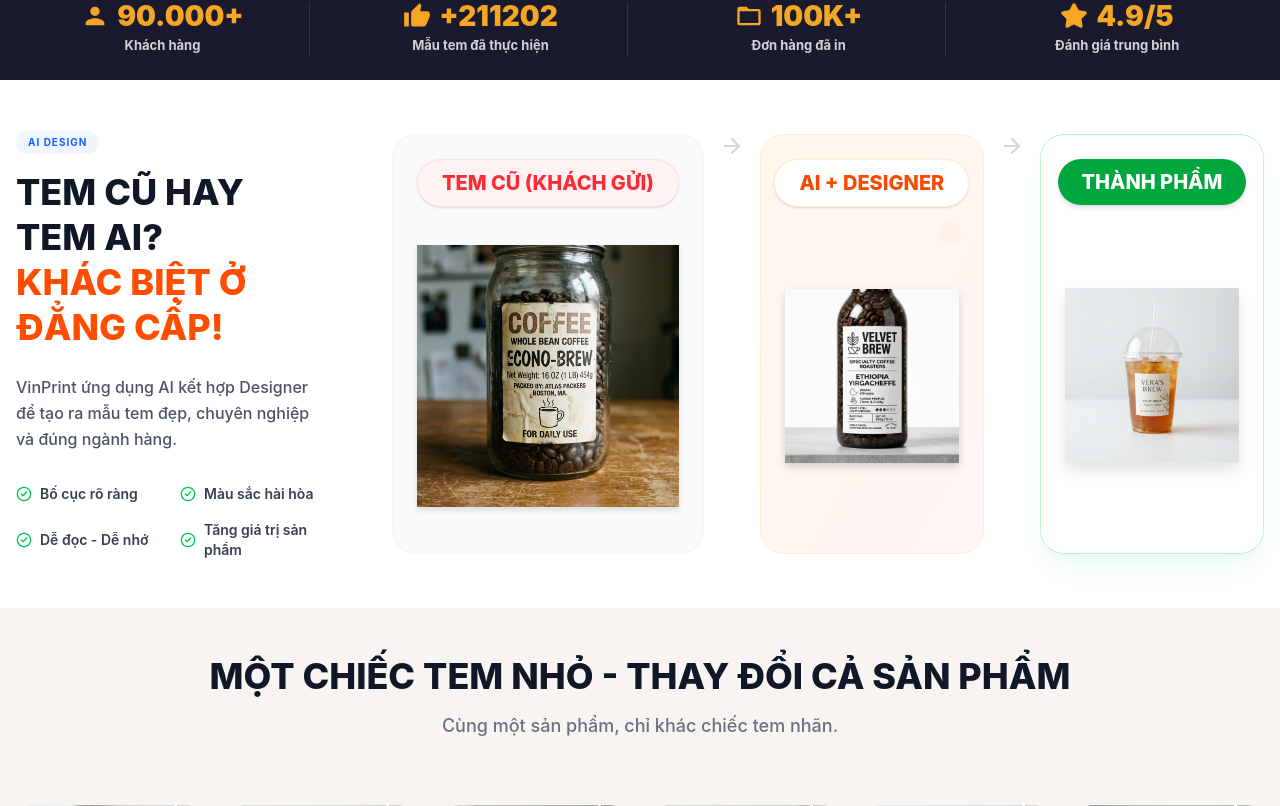
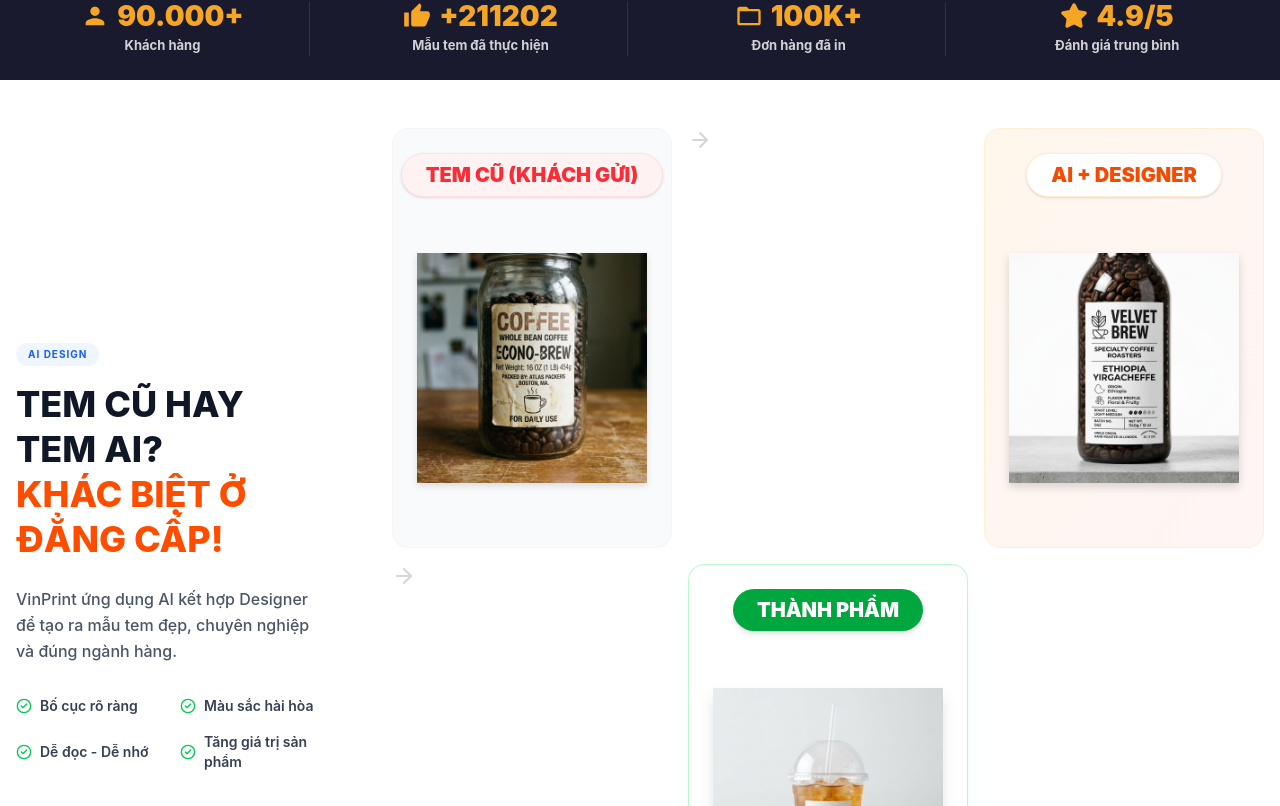
Before and after one commit to cdrvietnam-tech/vinprint, a Next.js app: page / in a window 1280 px wide. Shown: the part 834-1640 px from the top of the page. Built offline with nearby package versions, Linux system fonts and the light colour scheme; a web font is replaced by a local one.

Commit message:
style: enhance mobile layout to 3 columns grid, compact cards and add scroll-to-top

```diff
--- a/app/components/home/AIDesignFlow.tsx
+++ b/app/components/home/AIDesignFlow.tsx
@@ -90,14 +90,15 @@
           </div>
 
           {/* Right Flow & Checklist */}
-          <div className="lg:flex-1 w-full flex flex-row xl:flex-row overflow-x-auto xl:overflow-x-visible scrollbar-none snap-x snap-mandatory gap-4 justify-start xl:justify-between pb-4 xl:pb-0">
+          <div className="lg:flex-1 w-full grid grid-cols-3 gap-2 md:gap-4 justify-between">
 
             {/* Step 1 */}
-            <div className="flex-shrink-0 w-[280px] sm:w-[320px] xl:w-auto xl:flex-1 bg-gray-50 rounded-3xl p-6 border border-gray-100 flex flex-col items-center justify-center min-h-[320px] xl:min-h-[420px] snap-center">
-              <div className="text-[20px] font-extrabold text-red-500 uppercase mb-4 bg-red-50 border border-red-100 px-6 py-2 rounded-full shadow-sm text-center whitespace-nowrap">
-                Tem cũ (Khách gửi)
+            <div className="bg-gray-50 rounded-2xl p-2 sm:p-4 xl:p-6 border border-gray-100 flex flex-col items-center justify-center min-h-[140px] sm:min-h-[220px] md:min-h-[320px] xl:min-h-[420px]">
+              <div className="text-[10px] sm:text-xs xl:text-[20px] font-black text-red-500 uppercase mb-2 sm:mb-4 bg-red-50 border border-red-100 px-1.5 py-0.5 sm:px-4 sm:py-1.5 xl:px-6 xl:py-2 rounded-full shadow-sm text-center whitespace-nowrap">
+                <span className="xl:hidden">Tem cũ</span>
+                <span className="hidden xl:inline">Tem cũ (Khách gửi)</span>
               </div>
-              <div className="flex-1 w-full relative">
+              <div className="flex-1 w-full relative min-h-[80px] sm:min-h-[120px] md:min-h-[180px] xl:min-h-0">
                 <AnimatePresence mode="wait">
                   <motion.div
                     key={currentIndex}
@@ -105,7 +106,7 @@
                     animate={{ opacity: 1, scale: 1 }}
                     exit={{ opacity: 0, scale: 1.1 }}
                     transition={{ duration: 0.5 }}
-                    className="absolute inset-0 flex items-center justify-center"
+                    className="absolute inset-0 flex items-center justify-center scale-90 sm:scale-100"
                   >
                     {currentCombo.old}
                   </motion.div>
@@ -116,12 +117,13 @@
             <ArrowRight className="hidden xl:block w-6 h-6 text-gray-300 shrink-0" />
 
             {/* Step 2 */}
-            <div className="flex-shrink-0 w-[280px] sm:w-[320px] xl:w-auto xl:flex-1 bg-orange-50/50 rounded-3xl p-6 border border-orange-100 flex flex-col items-center justify-center min-h-[320px] xl:min-h-[420px] relative overflow-hidden snap-center">
+            <div className="bg-orange-50/50 rounded-2xl p-2 sm:p-4 xl:p-6 border border-orange-100 flex flex-col items-center justify-center min-h-[140px] sm:min-h-[220px] md:min-h-[320px] xl:min-h-[420px] relative overflow-hidden">
               <div className="absolute inset-0 bg-gradient-to-br from-orange-100/30 to-pink-100/30 pointer-events-none" />
-              <div className="text-[20px] font-extrabold text-orange-600 uppercase mb-4 bg-white px-6 py-2 rounded-full shadow-sm z-10 border border-orange-100 text-center whitespace-nowrap">
-                AI + Designer
+              <div className="text-[10px] sm:text-xs xl:text-[20px] font-black text-orange-600 uppercase mb-2 sm:mb-4 bg-white px-1.5 py-0.5 sm:px-4 sm:py-1.5 xl:px-6 xl:py-2 rounded-full shadow-sm z-10 border border-orange-100 text-center whitespace-nowrap">
+                <span className="xl:hidden">Thiết kế AI</span>
+                <span className="hidden xl:inline">AI + Designer</span>
               </div>
-              <div className="flex-1 w-full relative z-10 flex items-center justify-center">
+              <div className="flex-1 w-full relative z-10 flex items-center justify-center min-h-[80px] sm:min-h-[120px] md:min-h-[180px] xl:min-h-0">
                 <AnimatePresence mode="wait">
                   <motion.div
                     key={currentIndex}
@@ -129,25 +131,25 @@
                     animate={{ opacity: 1, scale: 1 }}
                     exit={{ opacity: 0, scale: 1.1 }}
                     transition={{ duration: 0.5 }}
-                    className="absolute inset-0 flex items-center justify-center"
+                    className="absolute inset-0 flex items-center justify-center scale-90 sm:scale-100"
                   >
                     {currentCombo.ai}
                   </motion.div>
                 </AnimatePresence>
                 {/* Ping nodes */}
-                <div className="absolute top-1 right-1 w-3 h-3 bg-orange-400 rounded-full animate-ping" />
-                <div className="absolute bottom-2 left-1 w-2.5 h-2.5 bg-pink-400 rounded-full animate-ping" style={{ animationDelay: '0.8s' }} />
+                <div className="absolute top-1 right-1 w-2 h-2 sm:w-3 sm:h-3 bg-orange-400 rounded-full animate-ping" />
+                <div className="absolute bottom-2 left-1 w-1.5 h-1.5 sm:w-2.5 sm:h-2.5 bg-pink-400 rounded-full animate-ping" style={{ animationDelay: '0.8s' }} />
               </div>
             </div>
 
             <ArrowRight className="hidden xl:block w-6 h-6 text-gray-300 shrink-0" />
 
             {/* Step 3 */}
-            <div className="flex-shrink-0 w-[280px] sm:w-[320px] xl:w-auto xl:flex-1 bg-white rounded-3xl p-6 border border-green-200 shadow-xl shadow-green-500/5 flex flex-col items-center justify-center min-h-[320px] xl:min-h-[420px] relative overflow-hidden snap-center">
-              <div className="text-[20px] font-extrabold text-white bg-green-600 uppercase mb-4 px-6 py-2 rounded-full shadow-md z-10 text-center whitespace-nowrap">
+            <div className="bg-white rounded-2xl p-2 sm:p-4 xl:p-6 border border-green-200 shadow-xl shadow-green-500/5 flex flex-col items-center justify-center min-h-[140px] sm:min-h-[220px] md:min-h-[320px] xl:min-h-[420px] relative overflow-hidden">
+              <div className="text-[10px] sm:text-xs xl:text-[20px] font-black text-white bg-green-600 uppercase mb-2 sm:mb-4 px-1.5 py-0.5 sm:px-4 sm:py-1.5 xl:px-6 xl:py-2 rounded-full shadow-md z-10 text-center whitespace-nowrap">
                 Thành phẩm
               </div>
-              <div className="flex-1 w-full relative z-10 flex items-center justify-center">
+              <div className="flex-1 w-full relative z-10 flex items-center justify-center min-h-[80px] sm:min-h-[120px] md:min-h-[180px] xl:min-h-0">
                 <AnimatePresence mode="wait">
                   <motion.div
                     key={currentIndex}
@@ -155,7 +157,7 @@
                     animate={{ opacity: 1, x: 0 }}
                     exit={{ opacity: 0, x: -20 }}
                     transition={{ duration: 0.5 }}
-                    className="absolute inset-0 flex items-center justify-center"
+                    className="absolute inset-0 flex items-center justify-center scale-90 sm:scale-100"
                   >
                     {currentCombo.final}
                   </motion.div>
--- a/app/components/home/BeforeAfter.tsx
+++ b/app/components/home/BeforeAfter.tsx
@@ -87,7 +87,7 @@
           </p>
         </div>
 
-        <div className="grid grid-cols-2 md:grid-cols-3 lg:grid-cols-6 gap-6">
+        <div className="grid grid-cols-3 md:grid-cols-4 lg:grid-cols-6 gap-3 md:gap-6">
           {cases.map((item, i) => (
             <motion.div
               key={i}
@@ -97,12 +97,12 @@
               transition={{ duration: 0.5, delay: i * 0.1 }}
               className="flex flex-col items-center group"
             >
-              <div className="w-full aspect-[3/4] rounded-2xl overflow-hidden shadow-lg border border-gray-100 mb-4 relative bg-white">
+              <div className="w-full aspect-[3/4] rounded-2xl overflow-hidden shadow-lg border border-gray-100 mb-3 sm:mb-4 relative bg-white">
                 <CustomAutoSlider item={item} />
-                <div className="absolute top-2 left-2 bg-white/90 text-[10px] font-bold px-2 py-0.5 rounded shadow-sm text-gray-500 pointer-events-none">Trước</div>
-                <div className="absolute top-2 right-2 bg-white/90 text-[10px] font-bold px-2 py-0.5 rounded shadow-sm text-orange-500 pointer-events-none">Sau</div>
+                <div className="absolute top-1 left-1 bg-white/90 text-[8px] sm:text-[10px] font-bold px-1 sm:px-2 py-0.5 rounded shadow-sm text-gray-500 pointer-events-none">Trước</div>
+                <div className="absolute top-1 right-1 bg-white/90 text-[8px] sm:text-[10px] font-bold px-1 sm:px-2 py-0.5 rounded shadow-sm text-orange-500 pointer-events-none">Sau</div>
               </div>
-              <span className="text-sm font-semibold text-gray-700">{item.name}</span>
+              <span className="text-[11px] sm:text-sm font-semibold text-gray-700 text-center leading-tight">{item.name}</span>
             </motion.div>
           ))}
         </div>
--- a/app/components/home/Gallery.tsx
+++ b/app/components/home/Gallery.tsx
@@ -14,7 +14,8 @@
     "/images/ai-design/honey_final.png",
     "/images/mockups/plastic_cup.png",
     "/images/mockups/paper_box.png",
-    "/images/ai-design/coffee_old.png"
+    "/images/ai-design/coffee_old.png",
+    "/images/holographic_sticker.png"
   ];
 
   return (
@@ -36,7 +37,7 @@
         ))}
       </div>
 
-      <div className="grid grid-cols-2 sm:grid-cols-4 gap-3 flex-1">
+      <div className="grid grid-cols-3 sm:grid-cols-4 gap-2 sm:gap-3 flex-1">
         {images.map((img, i) => (
           <motion.div
             key={i}
@@ -44,7 +45,7 @@
             whileInView={{ opacity: 1, scale: 1 }}
             viewport={{ once: true }}
             transition={{ duration: 0.4, delay: i * 0.05 }}
-            className={`rounded-2xl overflow-hidden relative group ${i === 4 || i === 5 ? 'row-span-2' : 'aspect-square'}`}
+            className={`rounded-2xl overflow-hidden relative group ${(i === 4 || i === 5) ? 'sm:row-span-2 aspect-square sm:aspect-auto' : 'aspect-square'}`}
           >
             <img src={img} alt="Product" className="w-full h-full object-cover group-hover:scale-110 transition-transform duration-500" />
           </motion.div>
--- a/app/components/home/Hero.tsx
+++ b/app/components/home/Hero.tsx
@@ -49,7 +49,7 @@
               initial={{ opacity: 0, y: 20 }}
               animate={{ opacity: 1, y: 0 }}
               transition={{ duration: 0.5, delay: 0.3 }}
-              className="grid grid-cols-1 sm:grid-cols-2 gap-x-6 gap-y-5 mb-12 max-w-xl mx-auto lg:mx-0 text-left"
+              className="grid grid-cols-2 gap-x-6 gap-y-5 mb-12 max-w-xl mx-auto lg:mx-0 text-left"
             >
               {[
                 "Thiết kế bằng AI & Designer",
--- /dev/null
+++ b/app/components/home/ScrollToTop.tsx
@@ -0,0 +1,40 @@
+"use client";
+
+import { useEffect, useState } from "react";
+import { ArrowUp } from "lucide-react";
+
+export default function ScrollToTop() {
+  const [isVisible, setIsVisible] = useState(false);
+
+  useEffect(() => {
+    const toggleVisibility = () => {
+      if (window.scrollY > 300) {
+        setIsVisible(true);
+      } else {
+        setIsVisible(false);
+      }
+    };
+
+    window.addEventListener("scroll", toggleVisibility);
+    return () => window.removeEventListener("scroll", toggleVisibility);
+  }, []);
+
+  const scrollToTop = () => {
+    window.scrollTo({
+      top: 0,
+      behavior: "smooth",
+    });
+  };
+
+  if (!isVisible) return null;
+
+  return (
+    <button
+      onClick={scrollToTop}
+      aria-label="Cuộn lên đầu trang"
+      className="fixed z-40 flex items-center justify-center w-10 h-10 sm:w-12 sm:h-12 bg-[#FF4D00] text-white rounded-full shadow-lg hover:bg-[#E64500] hover:scale-110 transition-all focus-visible:outline focus-visible:outline-2 focus-visible:outline-blue-600 bottom-[88px] sm:bottom-6 right-4 sm:right-6"
+    >
+      <ArrowUp className="w-5 h-5 sm:w-6 sm:h-6" aria-hidden="true" />
+    </button>
+  );
+}
--- a/app/page.tsx
+++ b/app/page.tsx
@@ -11,6 +11,7 @@
 import Footer from "./components/home/Footer";
 import StructuredData from "./components/home/StructuredData";
 import MobileActionBar from "./components/home/MobileActionBar";
+import ScrollToTop from "./components/home/ScrollToTop";
 
 export default function Page() {
   return (
@@ -34,6 +35,7 @@
       </main>
       <Footer />
       <MobileActionBar />
+      <ScrollToTop />
     </div>
   );
 }
```
